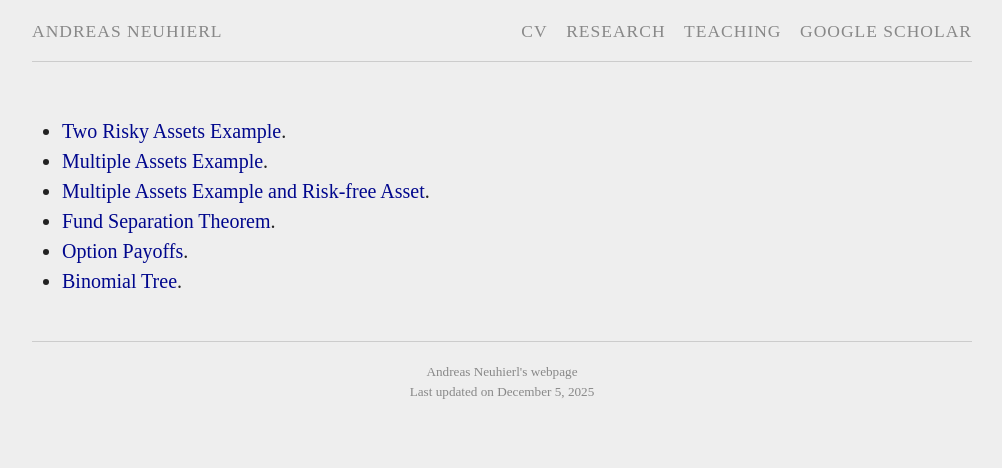
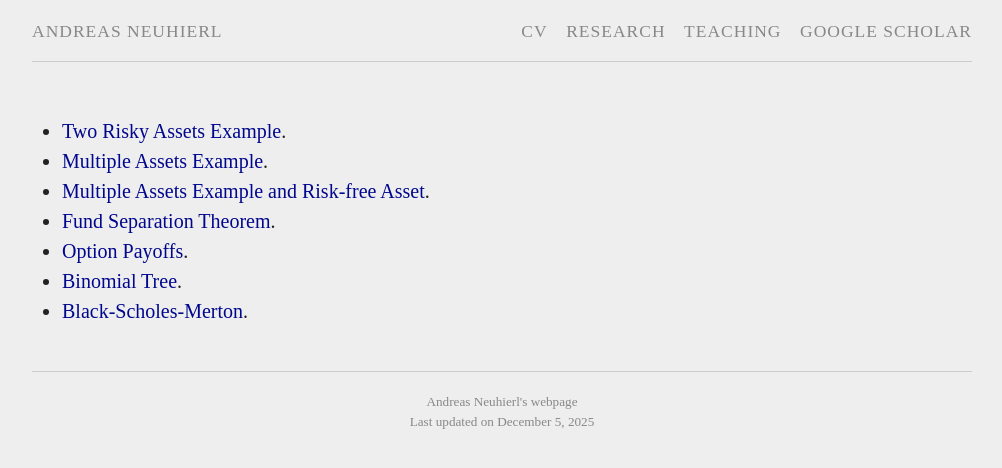
Before and after one commit to aneuhierl/aneuhierl.github.io, a Jekyll site: the page built from investments/index.md, in a window 1280 px wide. Shown: the top 468 px of the page, without its empty margins (138-1140 px from the left). Built offline with Jekyll 4.4.1, drawn with Linux system fonts in a browser that asks for light colours; our own code applies the rules of GitHub Pages for plain Markdown files; comment, search, counter and statistics services are not loaded.

Commit message:
Add Black-Scholes-Merton link to index

```diff
--- a/investments/index.md
+++ b/investments/index.md
@@ -4,3 +4,4 @@
 - [Fund Separation Theorem](https://aneuhierl.github.io/investments/fund_separation_extended.html).
 - [Option Payoffs](https://aneuhierl.github.io/investments/option_payoff_app.html).
 - [Binomial Tree](https://aneuhierl.github.io/investments/binomial_option_pricing.html).
+- [Black-Scholes-Merton](https://aneuhierl.github.io/investments/bsm_calculator.html).
```
